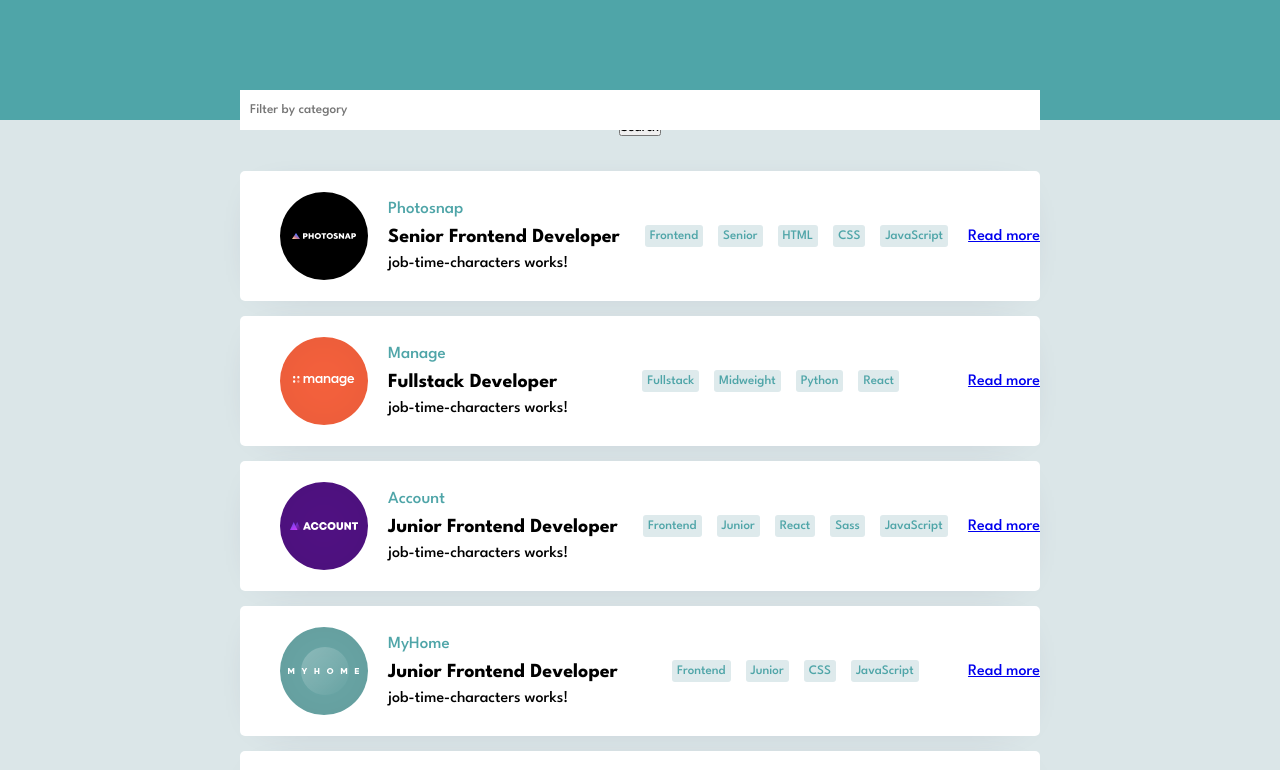
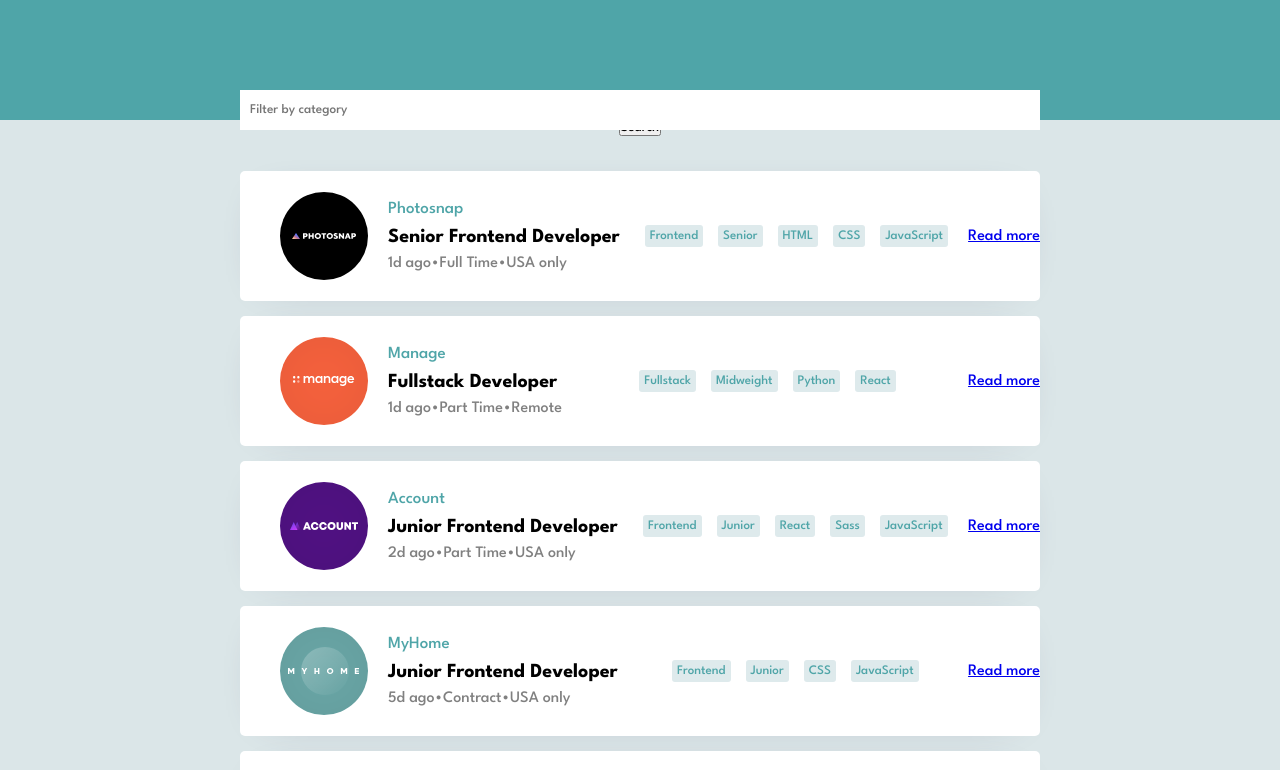
Before and after one commit to simonalorenc/job-listing, an Angular app: page / in a window 1280 px wide. Shown: the top 770 px of the page. Built offline with nearby package versions, Linux system fonts and the light colour scheme.

Commit message:
add job-time-characters component

```diff
--- a/src/app/job-offer/job-offer.component.html
+++ b/src/app/job-offer/job-offer.component.html
@@ -6,7 +6,7 @@
     <div class="job-info">
       <div class="job-info__name">{{ jobOffer.name }}</div>
       <div class="job-info__position">{{ jobOffer.position }}</div>
-      <app-job-time-characters></app-job-time-characters>
+      <app-job-time-characters [jobOffer]="jobOffer"></app-job-time-characters>
     </div>
   </div>
   <app-job-categories [jobOffer]="jobOffer"></app-job-categories>
--- a/src/app/job-offer/job-offer.component.scss
+++ b/src/app/job-offer/job-offer.component.scss
@@ -64,8 +64,4 @@ body {
     font-weight: 700;
     font-size: 20px;
   }
-
-  & &__time-place {
-    color: gray;
-  }
 }
--- a/src/app/job-time-characters/job-time-characters.component.html
+++ b/src/app/job-time-characters/job-time-characters.component.html
@@ -1,3 +1,8 @@
-<p>job-time-characters works!</p>
-
-<!-- <div class="job-info__time-place">{{ jobOffer.timeCharacters }}</div> -->
+<div class="characters-container">
+  <div
+    class="characters-container"
+    *ngFor="let character of jobOffer.timeCharacters; let last = last">
+    <div class="job-info__time-place">{{ character }}</div>
+    <ng-container *ngIf="!last">•</ng-container>
+  </div>
+</div>
--- a/src/app/job-time-characters/job-time-characters.component.scss
+++ b/src/app/job-time-characters/job-time-characters.component.scss
@@ -0,0 +1,4 @@
+.characters-container {
+    display: flex;
+    color: gray;
+}
```
Also changed, not shown: src/app/job-categories/job-categories.component.ts (+0 -14 lines), src/app/job-time-characters/job-time-characters.component.ts (+8 -2 lines).
